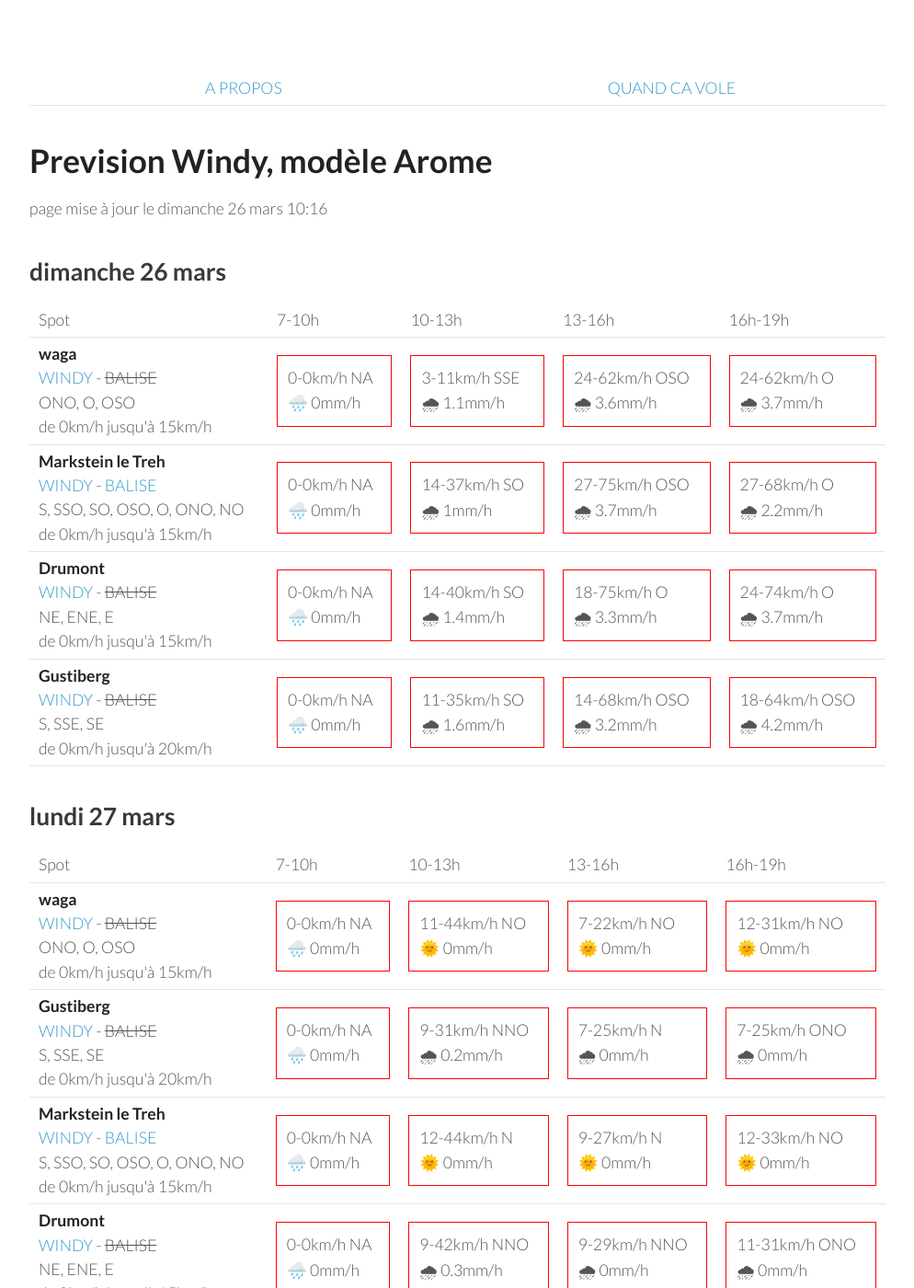
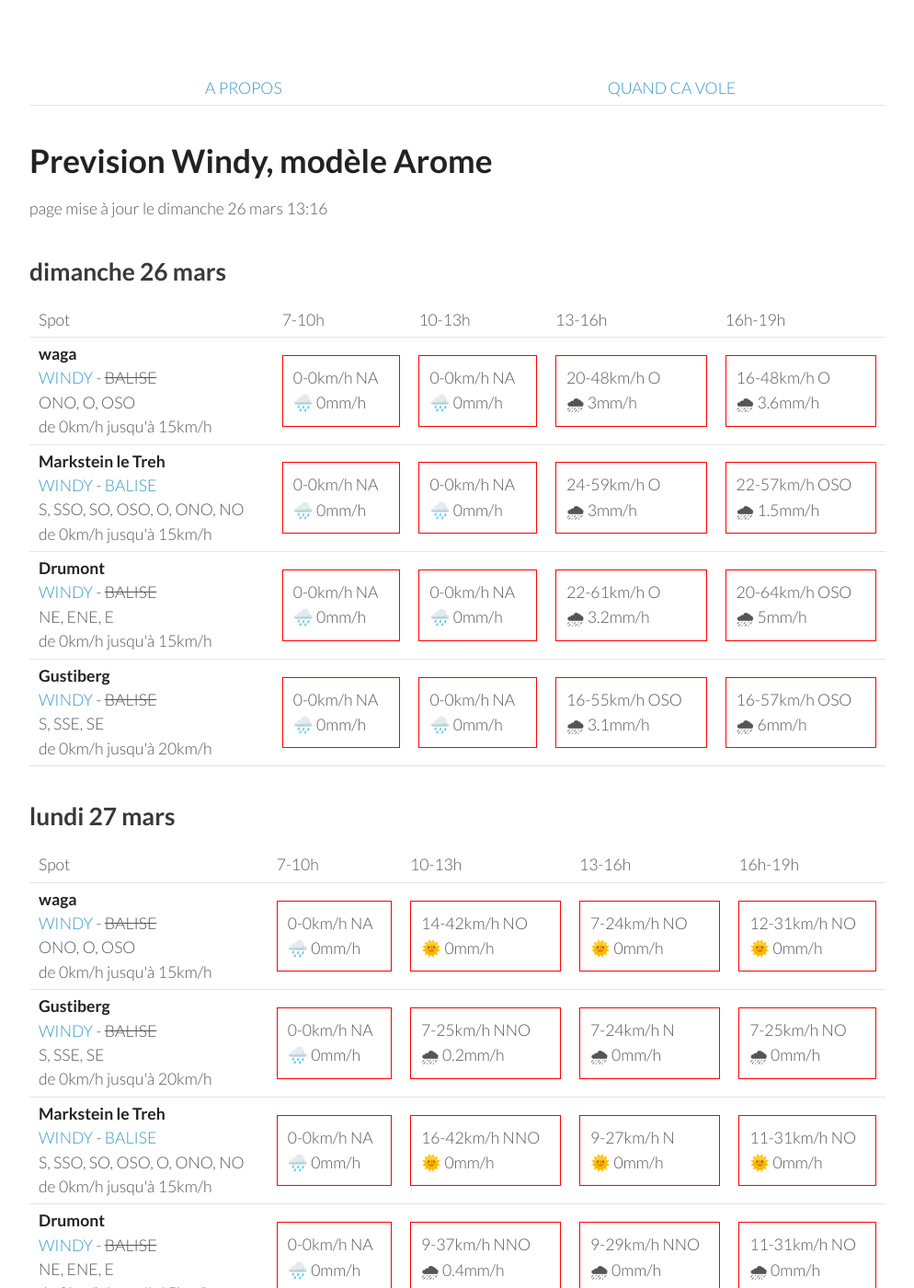
Before and after one commit to parapente-dans-le-nord/parapente-dans-le-nord.github.io, a Jekyll site: the page built from vosges.markdown, in a window 1280 px wide and 1400 px high. Shown: the whole window at 92% size, without its empty margins (26-1020 px from the left). Built offline with Jekyll 4.4.1, drawn with Linux system fonts in a browser that asks for light colours.

Commit message:
update index.markdown

```diff
--- a/vosges.markdown
+++ b/vosges.markdown
@@ -7,7 +7,7 @@ title:  "Tous les spots"
 {: .links}
 
 # Prevision Windy, modèle Arome
-page mise à jour le dimanche 26 mars 10:16
+page mise à jour le dimanche 26 mars 13:16
 
 ## dimanche 26 mars
 
@@ -25,36 +25,36 @@ page mise à jour le dimanche 26 mars 10:16
         <td><strong>waga</strong><br><a href="https://windy.com/47.903/6.996?47.900,6.983,15">WINDY</a> - <span class="no-balise"> BALISE </span><br> <span class="vent-favorable">ONO, O, OSO</span><br><span class="force-vent">de 0km/h jusqu'à 15km/h</span> </td>
 
             <td><div class="not-flyable"><p>0-0km/h NA</p><p>🌧️ 0mm/h</p></div></td>
-            <td><div class="not-flyable"><p>3-11km/h SSE</p><p>🌧 1.1mm/h</p></div></td>
-            <td><div class="not-flyable"><p>24-62km/h OSO</p><p>🌧 3.6mm/h</p></div></td>
-            <td><div class="not-flyable"><p>24-62km/h O</p><p>🌧 3.7mm/h</p></div></td>
+            <td><div class="not-flyable"><p>0-0km/h NA</p><p>🌧️ 0mm/h</p></div></td>
+            <td><div class="not-flyable"><p>20-48km/h O</p><p>️🌧 3mm/h</p></div></td>
+            <td><div class="not-flyable"><p>16-48km/h O</p><p>🌧 3.6mm/h</p></div></td>
 
     </tr>
 <tr>
         <td><strong>Markstein le Treh</strong><br><a href="https://windy.com/47.926/7.012?47.505,7.012,8,m:eY1agmQ">WINDY</a> - <span class=""><a href="http://www.balisemeteo.com/balise.php?idBalise=136">BALISE</a> </span><br> <span class="vent-favorable">S, SSO, SO, OSO, O, ONO, NO</span><br><span class="force-vent">de 0km/h jusqu'à 15km/h</span> </td>
 
             <td><div class="not-flyable"><p>0-0km/h NA</p><p>🌧️ 0mm/h</p></div></td>
-            <td><div class="not-flyable"><p>14-37km/h SO</p><p>🌧 1mm/h</p></div></td>
-            <td><div class="not-flyable"><p>27-75km/h OSO</p><p>🌧 3.7mm/h</p></div></td>
-            <td><div class="not-flyable"><p>27-68km/h O</p><p>🌧 2.2mm/h</p></div></td>
+            <td><div class="not-flyable"><p>0-0km/h NA</p><p>🌧️ 0mm/h</p></div></td>
+            <td><div class="not-flyable"><p>24-59km/h O</p><p>️🌧 3mm/h</p></div></td>
+            <td><div class="not-flyable"><p>22-57km/h OSO</p><p>🌧 1.5mm/h</p></div></td>
 
     </tr>
 <tr>
         <td><strong>Drumont</strong><br><a href="https://windy.com/47.898/6.919?47.687,6.919,9,m:eYYagmG">WINDY</a> - <span class="no-balise"> BALISE </span><br> <span class="vent-favorable">NE, ENE, E</span><br><span class="force-vent">de 0km/h jusqu'à 15km/h</span> </td>
 
             <td><div class="not-flyable"><p>0-0km/h NA</p><p>🌧️ 0mm/h</p></div></td>
-            <td><div class="not-flyable"><p>14-40km/h SO</p><p>🌧 1.4mm/h</p></div></td>
-            <td><div class="not-flyable"><p>18-75km/h O</p><p>🌧 3.3mm/h</p></div></td>
-            <td><div class="not-flyable"><p>24-74km/h O</p><p>🌧 3.7mm/h</p></div></td>
+            <td><div class="not-flyable"><p>0-0km/h NA</p><p>🌧️ 0mm/h</p></div></td>
+            <td><div class="not-flyable"><p>22-61km/h O</p><p>️🌧 3.2mm/h</p></div></td>
+            <td><div class="not-flyable"><p>20-64km/h OSO</p><p>🌧 5mm/h</p></div></td>
 
     </tr>
 <tr>
         <td><strong>Gustiberg</strong><br><a href="https://windy.com/47.894/6.934?47.891,6.934,15,m:eYYagmI">WINDY</a> - <span class="no-balise"> BALISE </span><br> <span class="vent-favorable">S, SSE, SE</span><br><span class="force-vent">de 0km/h jusqu'à 20km/h</span> </td>
 
             <td><div class="not-flyable"><p>0-0km/h NA</p><p>🌧️ 0mm/h</p></div></td>
-            <td><div class="not-flyable"><p>11-35km/h SO</p><p>🌧 1.6mm/h</p></div></td>
-            <td><div class="not-flyable"><p>14-68km/h OSO</p><p>🌧 3.2mm/h</p></div></td>
-            <td><div class="not-flyable"><p>18-64km/h OSO</p><p>🌧 4.2mm/h</p></div></td>
+            <td><div class="not-flyable"><p>0-0km/h NA</p><p>🌧️ 0mm/h</p></div></td>
+            <td><div class="not-flyable"><p>16-55km/h OSO</p><p>️🌧 3.1mm/h</p></div></td>
+            <td><div class="not-flyable"><p>16-57km/h OSO</p><p>🌧 6mm/h</p></div></td>
 
     </tr>
 
@@ -77,8 +77,8 @@ page mise à jour le dimanche 26 mars 10:16
         <td><strong>waga</strong><br><a href="https://windy.com/47.903/6.996?47.900,6.983,15">WINDY</a> - <span class="no-balise"> BALISE </span><br> <span class="vent-favorable">ONO, O, OSO</span><br><span class="force-vent">de 0km/h jusqu'à 15km/h</span> </td>
 
             <td><div class="not-flyable"><p>0-0km/h NA</p><p>🌧️ 0mm/h</p></div></td>
-            <td><div class="not-flyable"><p>11-44km/h NO</p><p>🌞 0mm/h</p></div></td>
-            <td><div class="not-flyable"><p>7-22km/h NO</p><p>🌞 0mm/h</p></div></td>
+            <td><div class="not-flyable"><p>14-42km/h NO</p><p>🌞 0mm/h</p></div></td>
+            <td><div class="not-flyable"><p>7-24km/h NO</p><p>🌞 0mm/h</p></div></td>
             <td><div class="not-flyable"><p>12-31km/h NO</p><p>🌞 0mm/h</p></div></td>
 
     </tr>
@@ -86,27 +86,27 @@ page mise à jour le dimanche 26 mars 10:16
         <td><strong>Gustiberg</strong><br><a href="https://windy.com/47.894/6.934?47.891,6.934,15,m:eYYagmI">WINDY</a> - <span class="no-balise"> BALISE </span><br> <span class="vent-favorable">S, SSE, SE</span><br><span class="force-vent">de 0km/h jusqu'à 20km/h</span> </td>
 
             <td><div class="not-flyable"><p>0-0km/h NA</p><p>🌧️ 0mm/h</p></div></td>
-            <td><div class="not-flyable"><p>9-31km/h NNO</p><p>🌧 0.2mm/h</p></div></td>
-            <td><div class="not-flyable"><p>7-25km/h N</p><p>🌧 0mm/h</p></div></td>
-            <td><div class="not-flyable"><p>7-25km/h ONO</p><p>🌧 0mm/h</p></div></td>
+            <td><div class="not-flyable"><p>7-25km/h NNO</p><p>🌧 0.2mm/h</p></div></td>
+            <td><div class="not-flyable"><p>7-24km/h N</p><p>🌧 0mm/h</p></div></td>
+            <td><div class="not-flyable"><p>7-25km/h NO</p><p>🌧 0mm/h</p></div></td>
 
     </tr>
 <tr>
         <td><strong>Markstein le Treh</strong><br><a href="https://windy.com/47.926/7.012?47.505,7.012,8,m:eY1agmQ">WINDY</a> - <span class=""><a href="http://www.balisemeteo.com/balise.php?idBalise=136">BALISE</a> </span><br> <span class="vent-favorable">S, SSO, SO, OSO, O, ONO, NO</span><br><span class="force-vent">de 0km/h jusqu'à 15km/h</span> </td>
 
             <td><div class="not-flyable"><p>0-0km/h NA</p><p>🌧️ 0mm/h</p></div></td>
-            <td><div class="not-flyable"><p>12-44km/h N</p><p>🌞 0mm/h</p></div></td>
+            <td><div class="not-flyable"><p>16-42km/h NNO</p><p>🌞 0mm/h</p></div></td>
             <td><div class="not-flyable"><p>9-27km/h N</p><p>🌞 0mm/h</p></div></td>
-            <td><div class="not-flyable"><p>12-33km/h NO</p><p>🌞 0mm/h</p></div></td>
+            <td><div class="not-flyable"><p>11-31km/h NO</p><p>🌞 0mm/h</p></div></td>
 
     </tr>
 <tr>
         <td><strong>Drumont</strong><br><a href="https://windy.com/47.898/6.919?47.687,6.919,9,m:eYYagmG">WINDY</a> - <span class="no-balise"> BALISE </span><br> <span class="vent-favorable">NE, ENE, E</span><br><span class="force-vent">de 0km/h jusqu'à 15km/h</span> </td>
 
             <td><div class="not-flyable"><p>0-0km/h NA</p><p>🌧️ 0mm/h</p></div></td>
-            <td><div class="not-flyable"><p>9-42km/h NNO</p><p>🌧 0.3mm/h</p></div></td>
+            <td><div class="not-flyable"><p>9-37km/h NNO</p><p>🌧 0.4mm/h</p></div></td>
             <td><div class="not-flyable"><p>9-29km/h NNO</p><p>🌧 0mm/h</p></div></td>
-            <td><div class="not-flyable"><p>11-31km/h ONO</p><p>🌧 0mm/h</p></div></td>
+            <td><div class="not-flyable"><p>11-31km/h NO</p><p>🌧 0mm/h</p></div></td>
 
     </tr>
 
```
